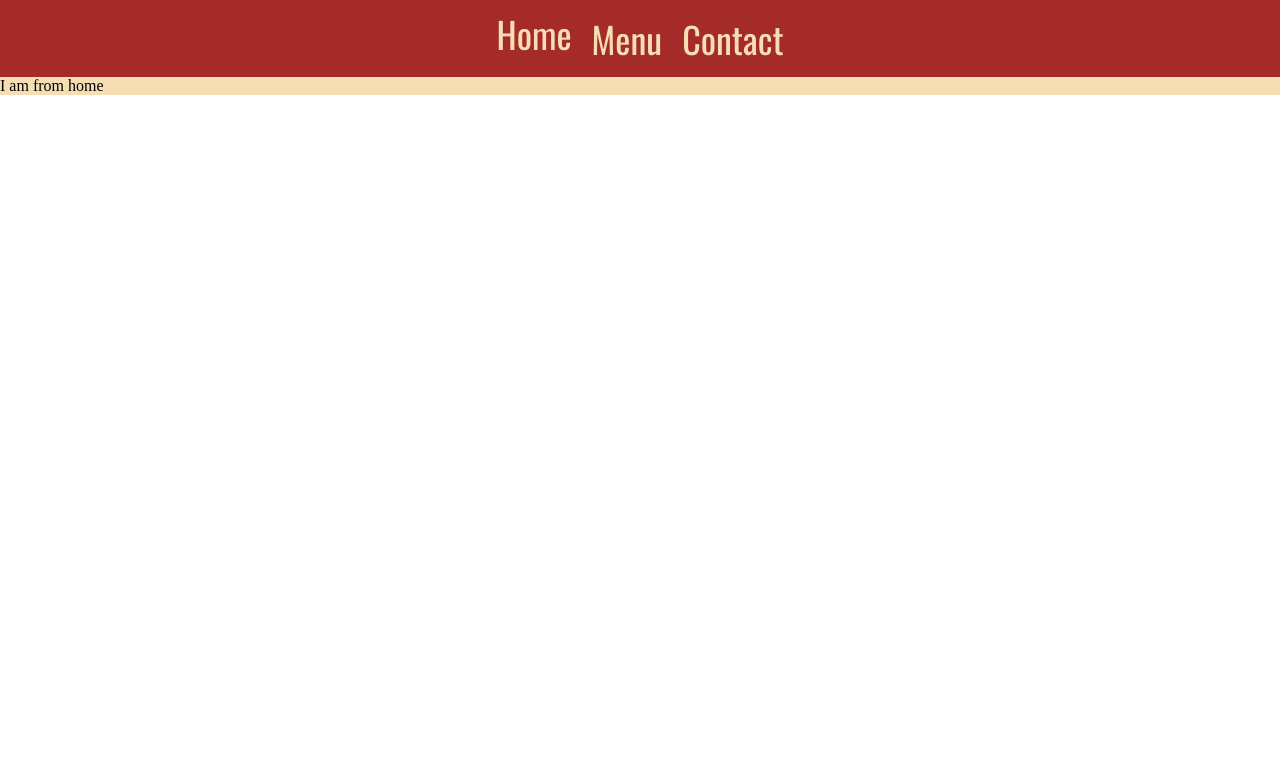
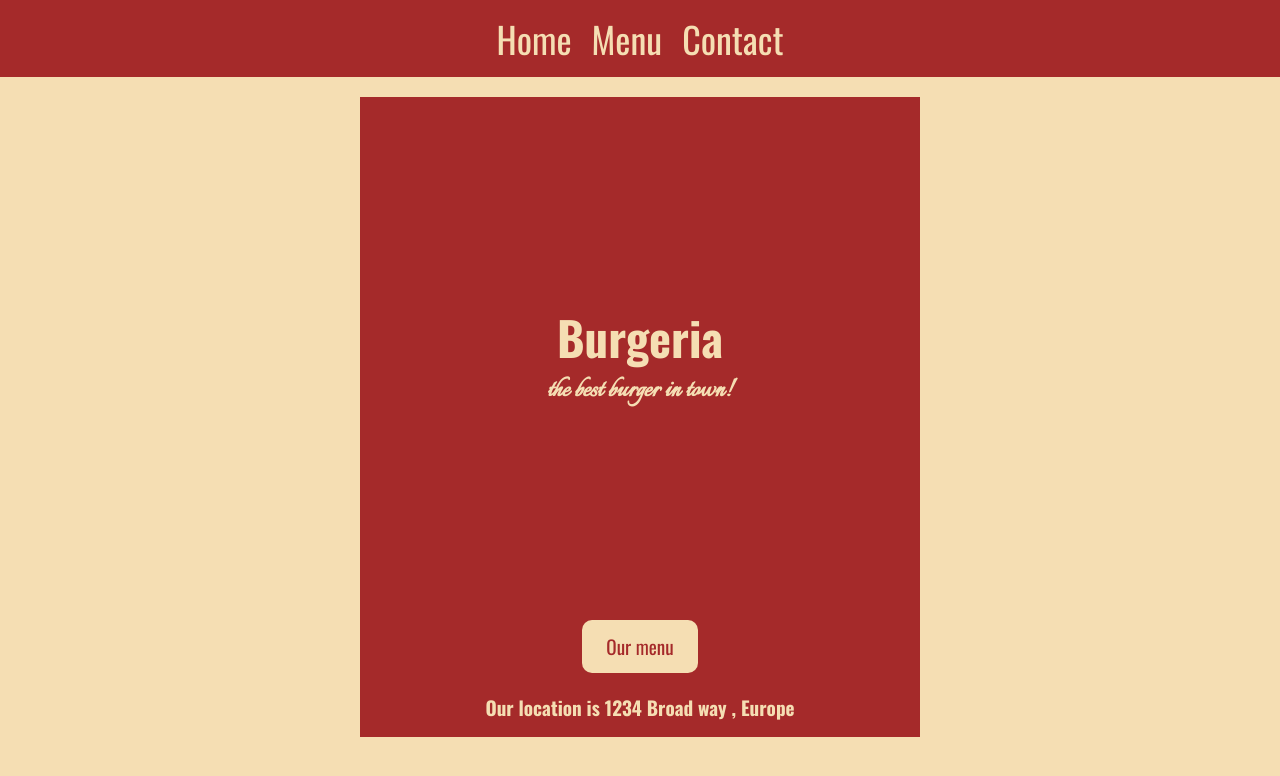
Before and after one commit to HusseinSerag/restaurant, a website built with webpack: page src/index.html in a window 1280 px wide. Both pictures are taken after a click on the element "Home". Built offline with nearby package versions, Linux system fonts and the light colour scheme.

Commit message:
Finish home.js
home.js rendering is working completely right, renders to menu tab when
user presses the menu. Maybe font , color may change in the future
commits

```diff
--- a/src/home.js
+++ b/src/home.js
@@ -1,7 +1,35 @@
 import './styles/styles.css'
-
+import * as Controller from './index'
+import { menuTab } from './menu'
 export function homeTab(){
     let container = document.createElement('div')
-    container.textContent ='I am from home'
+    container.classList.add('homeContainer')
+    let title =document.createElement('h1')
+    let subTitle = document.createElement('h4')
+    let titleContainer = document.createElement('div')
+    titleContainer.appendChild(title)
+    titleContainer.appendChild(subTitle)
+    title.textContent = 'Burgeria'
+    subTitle.textContent = 'the best burger in town!'
+    titleContainer.classList.add('titleContainer')
+    container.appendChild(titleContainer)
+
+    let menuOption = document.createElement('button')
+    menuOption.textContent = 'Our menu'
+    menuOption.className = 'btn menu-btn'
+    menuOption.addEventListener('click',()=>{
+        Controller.menu.classList.remove('chosen-tab')
+        Controller.contact.classList.remove('chosen-tab')
+        Controller.home.classList.remove('chosen-tab')
+        Array.from(Controller.content.children).forEach(child=>content.removeChild(child))
+        Controller.menu.classList.add('chosen-tab')
+        Controller.content.appendChild(menuTab())
+    })
+
+    container.appendChild(menuOption)
+    let locationContainer = document.createElement('div')
+    locationContainer.classList.add('locationContainer')
+    locationContainer.textContent = 'Our location is 1234 Broad way , Europe'
+    container.appendChild(locationContainer)
     return container
 }
--- a/src/index.js
+++ b/src/index.js
@@ -4,11 +4,14 @@ import { menuTab } from './menu';
 import { contactTab } from './contact';
 
 //initial page
-const content = document.querySelector('#content');
-const menu = document.querySelector('[class$=menu]');
-const home = document.querySelector('[class$=home]');
-const contact = document.querySelector('[class$=contact]');
-[menu,contact,home].forEach(tab=>{
+export const content = document.querySelector('#content');
+export const menu = document.querySelector('[class$=menu]');
+export const home = document.querySelector('[class$=home]');
+export const contact = document.querySelector('[class$=contact]');
+
+content.appendChild(homeTab())
+let arr =  [menu,contact,home]
+arr.forEach(tab=>{
     tab.addEventListener('click',()=>{
         menu.classList.remove('chosen-tab')
         contact.classList.remove('chosen-tab')
--- a/src/styles/styles.css
+++ b/src/styles/styles.css
@@ -1,14 +1,23 @@
 @font-face {
     font-family: Oswald-regular;
     src: url('../../Oswald/Oswald-Regular.ttf');
+}
+@font-face {
+    font-family: Oswald-Bold;
+    src: url('../../Oswald/Oswald-Bold.ttf');
+}
+@font-face {
+    font-family: italianno;
+    src: url('../../Italianno/Italianno-Regular.ttf');
 }
 *{
     margin:0;
     padding:0;
     box-sizing: border-box;
 }
-#content{
-    background-color: brown;
+
+body{
+    background-color: wheat;
 }
 .header{
     display: flex;
@@ -25,15 +34,56 @@
     transition: 0.1s ease-in;
     transform:translateY(-5px);
 }
-.header{
-    transition: 0.1s ease-in;
-    transform:translateY(0);
-}
+
 #content{
-    background-color: wheat;
+    width:min(600px,100%);
+    margin:0 auto;
+    padding:20px;
+
 
 }
-.chosen-tab{
-    transition: 0.1s ease-in;
-    transform:translateY(-5px);
+
+.homeContainer{
+    display: flex;
+    flex-direction: column;
+    color:wheat;
+    align-items: center;
+    background-color: brown;
+   gap:20px;
+    height: 80vh;
+    font-family: Oswald-Bold;
+    padding:15px;
 }
+.homeContainer .titleContainer{
+    display: flex;
+    flex-direction: column;
+    align-items: center;
+    justify-content: center;
+    flex:1;
+}
+.homeContainer h1{
+
+    font-size: min(5rem,34px + 1vw);
+    text-align: center;
+}
+.homeContainer h4{
+    font-family: italianno;
+    text-align: center;
+    font-size: min(30px , 25px + 1vw);
+}
+.btn{
+    border: none;
+    padding:12px 24px;
+
+}
+.menu-btn{
+    color:brown;
+    background-color: wheat;
+    border-radius: 10px;
+    font-family: Oswald-regular;
+    font-size: min(1.2rem , 8px + 1.5vw);
+
+}
+.locationContainer{
+    font-size: min(1.2rem , 8px + 1.5vw);
+}
```
Also changed, not shown: Italianno/OFL.txt (added, +93 -0 lines), Italianno/Italianno-Regular.ttf (added).
